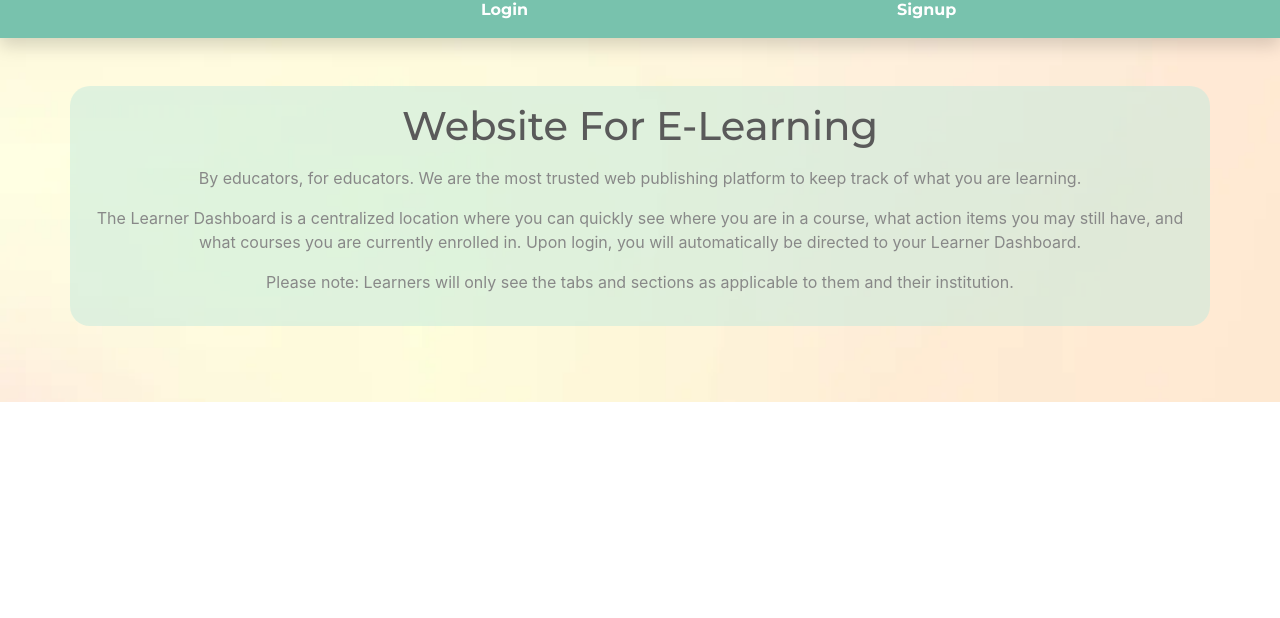
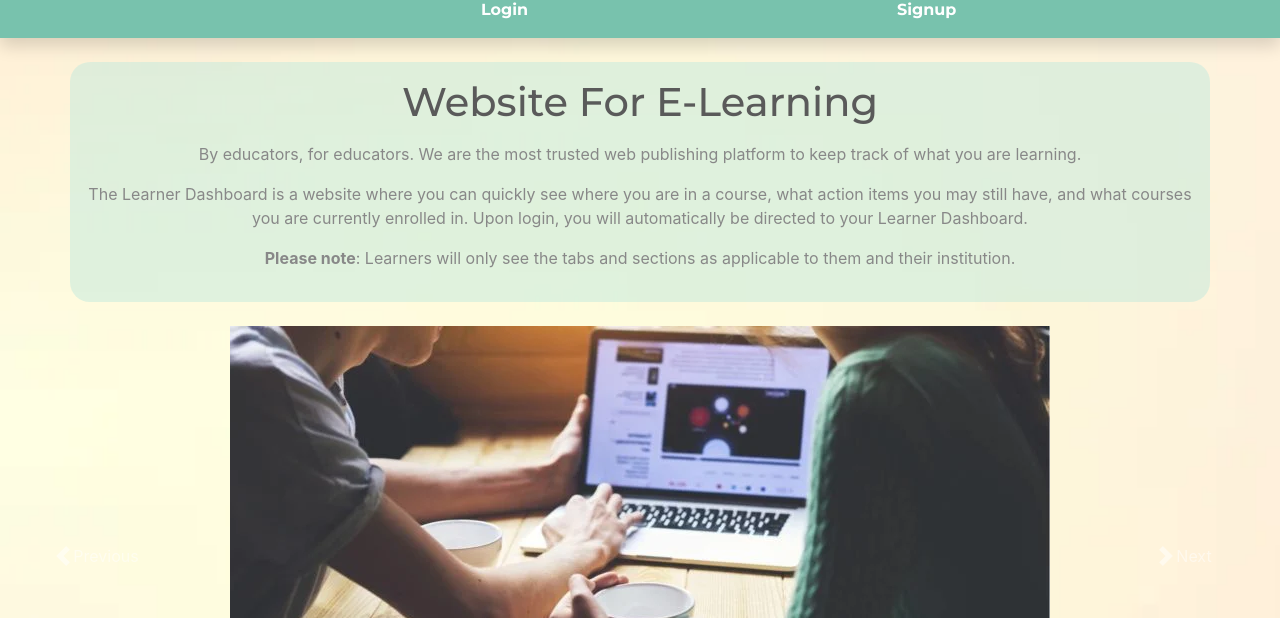
Before and after one commit to HaThu6989/project-learning-client, a React (Create React App) app: page / in a window 1280 px wide. Shown: the part 318-936 px from the top of the page. Before the commit the page ends 800 px from the top, so only its background shows below. Built offline with nearby package versions, Linux system fonts and the light colour scheme; no server answers; a web font is replaced by a local one.

Commit message:
Homepage carousel

```diff
--- a/src/components/Landing.js
+++ b/src/components/Landing.js
@@ -3,12 +3,18 @@ import NavbarMenu from "./NavbarMenu";
 import Row from "react-bootstrap/Row";
 import Col from "react-bootstrap/Col";
 import Container from "react-bootstrap/Container";
+import Carousel from "react-bootstrap/Carousel";
+import carousel1 from "../../src/assets/carousel1.webp";
+import carousel2 from "../../src/assets/carousel2.jpg";
+import carousel3 from "../../src/assets/carousel3.jpg";
+// import "bootstrap/dist/css/bootstrap.min.css";
+
 function Landing() {
   return (
     <>
       <NavbarMenu />
 
-      <Container className="mt-5 p-3 background-overlay-landing">
+      <Container className="my-4 mb-3 p-3 background-overlay-landing">
         <Row className="justify-content-center text-center ">
           <Col md="auto">
             <h1 className="mb-3">Website For E-Learning</h1>
@@ -17,19 +23,41 @@ function Landing() {
               publishing platform to keep track of what you are learning.
             </p>
             <p>
-              The Learner Dashboard is a centralized location where you can
-              quickly see where you are in a course, what action items you may
-              still have, and what courses you are currently enrolled in. Upon
-              login, you will automatically be directed to your Learner
-              Dashboard.
+              The Learner Dashboard is a website where you can quickly see where
+              you are in a course, what action items you may still have, and
+              what courses you are currently enrolled in. Upon login, you will
+              automatically be directed to your Learner Dashboard.
             </p>
             <p>
-              Please note: Learners will only see the tabs and sections as
-              applicable to them and their institution.{" "}
+              <strong> Please note</strong>: Learners will only see the tabs and
+              sections as applicable to them and their institution.{" "}
             </p>
           </Col>
         </Row>
       </Container>
+      <Carousel className="d-flex justify-content-center">
+        <Carousel.Item>
+          <img
+            className="d-block mx-auto w-20"
+            src={carousel1}
+            alt="First slide"
+          />
+        </Carousel.Item>
+        <Carousel.Item>
+          <img
+            className="d-block mx-auto w-20"
+            src={carousel2}
+            alt="Second slide"
+          />
+        </Carousel.Item>
+        <Carousel.Item>
+          <img
+            className="d-block mx-auto w-20"
+            src={carousel3}
+            alt="Third slide"
+          />
+        </Carousel.Item>
+      </Carousel>
     </>
   );
 }
```
